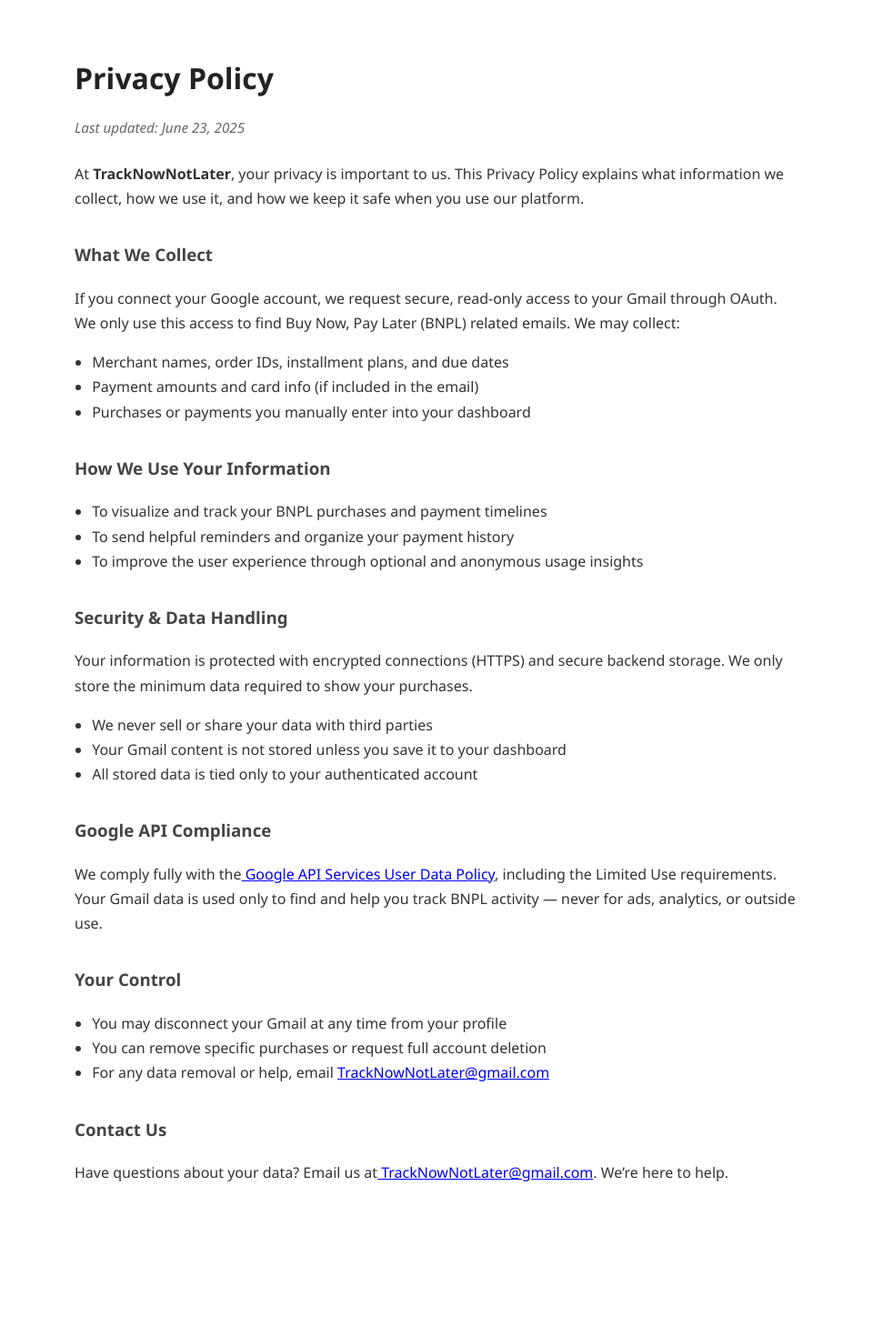
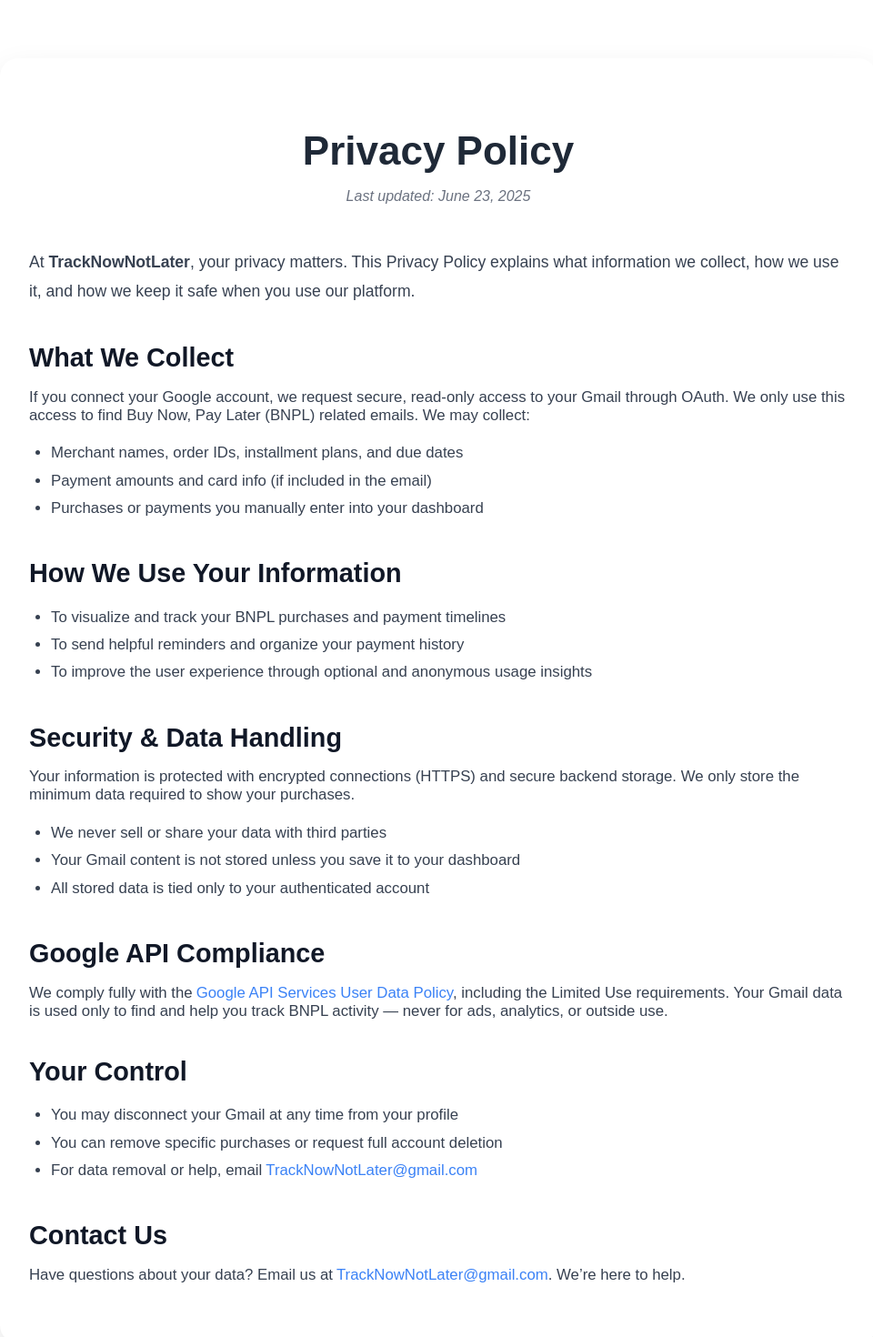
Before and after one commit to michelleduong03/TrackNowNotLater, a React (Create React App) app in the folder TNNL_Test/client/: page /privacy in a window 1280 px wide. Shown: the top 1470 px of the page at 91% size, without its empty margins (158-1118 px from the left). Before the commit the page ends 1351 px from the top, so only its background shows below. Built offline with nearby package versions, Linux system fonts and the light colour scheme.

Commit message:
updated privacy ui

```diff
--- a/TNNL_Test/client/src/components/PrivacyPolicy.js
+++ b/TNNL_Test/client/src/components/PrivacyPolicy.js
@@ -1,77 +1,188 @@
+// import React from 'react';
+
+// const PrivacyPolicy = () => {
+//   return (
+//     <div
+//       style={{
+//         padding: '2rem',
+//         maxWidth: '800px',
+//         margin: 'auto',
+//         fontFamily: "'Segoe UI', Tahoma, Geneva, Verdana, sans-serif",
+//         lineHeight: '1.7',
+//         color: '#333'
+//       }}
+//     >
+//       <h2 style={{ fontSize: '2rem', marginBottom: '0.5rem', color: '#222' }}>Privacy Policy</h2>
+//       <p style={{ fontSize: '0.95rem', color: '#666', marginBottom: '1.5rem' }}>
+//         <em>Last updated: June 23, 2025</em>
+//       </p>
+
+//       <p>
+//         At <strong>TrackNowNotLater</strong>, your privacy is important to us. This Privacy Policy explains what information we collect, how we use it, and how we keep it safe when you use our platform.
+//       </p>
+
+//       <h3 style={{ marginTop: '2rem', color: '#444' }}>What We Collect</h3>
+//       <p>
+//         If you connect your Google account, we request secure, read-only access to your Gmail through OAuth. We only use this access to find Buy Now, Pay Later (BNPL) related emails. We may collect:
+//       </p>
+//       <ul style={{ paddingLeft: '1.2rem' }}>
+//         <li>Merchant names, order IDs, installment plans, and due dates</li>
+//         <li>Payment amounts and card info (if included in the email)</li>
+//         <li>Purchases or payments you manually enter into your dashboard</li>
+//       </ul>
+
+//       <h3 style={{ marginTop: '2rem', color: '#444' }}>How We Use Your Information</h3>
+//       <ul style={{ paddingLeft: '1.2rem' }}>
+//         <li>To visualize and track your BNPL purchases and payment timelines</li>
+//         <li>To send helpful reminders and organize your payment history</li>
+//         <li>To improve the user experience through optional and anonymous usage insights</li>
+//       </ul>
+
+//       <h3 style={{ marginTop: '2rem', color: '#444' }}>Security & Data Handling</h3>
+//       <p>
+//         Your information is protected with encrypted connections (HTTPS) and secure backend storage. We only store the minimum data required to show your purchases.
+//       </p>
+//       <ul style={{ paddingLeft: '1.2rem' }}>
+//         <li>We never sell or share your data with third parties</li>
+//         <li>Your Gmail content is not stored unless you save it to your dashboard</li>
+//         <li>All stored data is tied only to your authenticated account</li>
+//       </ul>
+
+//       <h3 style={{ marginTop: '2rem', color: '#444' }}>Google API Compliance</h3>
+//       <p>
+//         We comply fully with the
+//         <a
+//           href="https://developers.google.com/terms/api-services-user-data-policy"
+//           target="_blank"
+//           rel="noopener noreferrer"
+//         >
+//           &nbsp;Google API Services User Data Policy
+//         </a>, including the Limited Use requirements. Your Gmail data is used only to find and help you track BNPL activity — never for ads, analytics, or outside use.
+//       </p>
+
+//       <h3 style={{ marginTop: '2rem', color: '#444' }}>Your Control</h3>
+//       <ul style={{ paddingLeft: '1.2rem' }}>
+//         <li>You may disconnect your Gmail at any time from your profile</li>
+//         <li>You can remove specific purchases or request full account deletion</li>
+//         <li>For any data removal or help, email <a href="mailto:TrackNowNotLater@gmail.com">TrackNowNotLater@gmail.com</a></li>
+//       </ul>
+
+//       <h3 style={{ marginTop: '2rem', color: '#444' }}>Contact Us</h3>
+//       <p>
+//         Have questions about your data? Email us at
+//         <a href="mailto:TrackNowNotLater@gmail.com"> TrackNowNotLater@gmail.com</a>. We’re here to help.
+//       </p>
+//     </div>
+//   );
+// };
+
+// export default PrivacyPolicy;
 import React from 'react';
 
 const PrivacyPolicy = () => {
   return (
     <div
       style={{
-        padding: '2rem',
-        maxWidth: '800px',
-        margin: 'auto',
-        fontFamily: "'Segoe UI', Tahoma, Geneva, Verdana, sans-serif",
-        lineHeight: '1.7',
-        color: '#333'
+        maxWidth: '900px',
+        margin: '4rem auto',
+        padding: '3rem 2rem',
+        background: '#fff',
+        borderRadius: '20px',
+        boxShadow: '0 15px 35px rgba(0, 0, 0, 0.1)',
+        fontFamily: "'Poppins', sans-serif",
+        color: '#1a202c',
       }}
     >
-      <h2 style={{ fontSize: '2rem', marginBottom: '0.5rem', color: '#222' }}>Privacy Policy</h2>
-      <p style={{ fontSize: '0.95rem', color: '#666', marginBottom: '1.5rem' }}>
+      <h1 style={{ fontSize: '2.75rem', marginBottom: '1rem', color: '#1f2937', textAlign: 'center' }}>
+        Privacy Policy
+      </h1>
+      <p style={{ textAlign: 'center', color: '#6b7280', fontSize: '1rem', marginBottom: '3rem' }}>
         <em>Last updated: June 23, 2025</em>
       </p>
 
-      <p>
-        At <strong>TrackNowNotLater</strong>, your privacy is important to us. This Privacy Policy explains what information we collect, how we use it, and how we keep it safe when you use our platform.
+      <section style={{ marginBottom: '2.5rem' }}>
+        <p style={{ fontSize: '1.1rem', lineHeight: '1.8', color: '#374151' }}>
+          At <strong>TrackNowNotLater</strong>, your privacy matters. This Privacy Policy explains what information we collect, how we use it, and how we keep it safe when you use our platform.
         </p>
+      </section>
 
-      <h3 style={{ marginTop: '2rem', color: '#444' }}>What We Collect</h3>
-      <p>
+      <section style={{ marginBottom: '2.5rem' }}>
+        <h2 style={{ fontSize: '1.8rem', marginBottom: '1rem', color: '#111827' }}>What We Collect</h2>
+        <p style={{ fontSize: '1.05rem', color: '#374151', marginBottom: '1rem' }}>
           If you connect your Google account, we request secure, read-only access to your Gmail through OAuth. We only use this access to find Buy Now, Pay Later (BNPL) related emails. We may collect:
         </p>
-      <ul style={{ paddingLeft: '1.2rem' }}>
+        <ul style={{ paddingLeft: '1.5rem', lineHeight: '1.8', fontSize: '1.05rem', color: '#374151' }}>
           <li>Merchant names, order IDs, installment plans, and due dates</li>
           <li>Payment amounts and card info (if included in the email)</li>
           <li>Purchases or payments you manually enter into your dashboard</li>
         </ul>
+      </section>
 
-      <h3 style={{ marginTop: '2rem', color: '#444' }}>How We Use Your Information</h3>
-      <ul style={{ paddingLeft: '1.2rem' }}>
+      <section style={{ marginBottom: '2.5rem' }}>
+        <h2 style={{ fontSize: '1.8rem', marginBottom: '1rem', color: '#111827' }}>How We Use Your Information</h2>
+        <ul style={{ paddingLeft: '1.5rem', lineHeight: '1.8', fontSize: '1.05rem', color: '#374151' }}>
           <li>To visualize and track your BNPL purchases and payment timelines</li>
           <li>To send helpful reminders and organize your payment history</li>
           <li>To improve the user experience through optional and anonymous usage insights</li>
         </ul>
+      </section>
 
-      <h3 style={{ marginTop: '2rem', color: '#444' }}>Security & Data Handling</h3>
-      <p>
+      <section style={{ marginBottom: '2.5rem' }}>
+        <h2 style={{ fontSize: '1.8rem', marginBottom: '1rem', color: '#111827' }}>Security & Data Handling</h2>
+        <p style={{ fontSize: '1.05rem', color: '#374151', marginBottom: '1rem' }}>
           Your information is protected with encrypted connections (HTTPS) and secure backend storage. We only store the minimum data required to show your purchases.
         </p>
-      <ul style={{ paddingLeft: '1.2rem' }}>
+        <ul style={{ paddingLeft: '1.5rem', lineHeight: '1.8', fontSize: '1.05rem', color: '#374151' }}>
           <li>We never sell or share your data with third parties</li>
           <li>Your Gmail content is not stored unless you save it to your dashboard</li>
           <li>All stored data is tied only to your authenticated account</li>
         </ul>
+      </section>
 
-      <h3 style={{ marginTop: '2rem', color: '#444' }}>Google API Compliance</h3>
-      <p>
+      <section style={{ marginBottom: '2.5rem' }}>
+        <h2 style={{ fontSize: '1.8rem', marginBottom: '1rem', color: '#111827' }}>Google API Compliance</h2>
+        <p style={{ fontSize: '1.05rem', color: '#374151' }}>
           We comply fully with the
           <a
             href="https://developers.google.com/terms/api-services-user-data-policy"
             target="_blank"
             rel="noopener noreferrer"
+            style={{ color: '#3b82f6', textDecoration: 'none', marginLeft: '4px' }}
           >
-          &nbsp;Google API Services User Data Policy
+            Google API Services User Data Policy
           </a>, including the Limited Use requirements. Your Gmail data is used only to find and help you track BNPL activity — never for ads, analytics, or outside use.
         </p>
+      </section>
 
-      <h3 style={{ marginTop: '2rem', color: '#444' }}>Your Control</h3>
-      <ul style={{ paddingLeft: '1.2rem' }}>
+      <section style={{ marginBottom: '2.5rem' }}>
+        <h2 style={{ fontSize: '1.8rem', marginBottom: '1rem', color: '#111827' }}>Your Control</h2>
+        <ul style={{ paddingLeft: '1.5rem', lineHeight: '1.8', fontSize: '1.05rem', color: '#374151' }}>
           <li>You may disconnect your Gmail at any time from your profile</li>
           <li>You can remove specific purchases or request full account deletion</li>
-        <li>For any data removal or help, email <a href="mailto:TrackNowNotLater@gmail.com">TrackNowNotLater@gmail.com</a></li>
+          <li>
+            For data removal or help, email
+            <a
+              href="mailto:TrackNowNotLater@gmail.com"
+              style={{ color: '#3b82f6', textDecoration: 'none', marginLeft: '4px' }}
+            >
+              TrackNowNotLater@gmail.com
+            </a>
+          </li>
         </ul>
+      </section>
 
-      <h3 style={{ marginTop: '2rem', color: '#444' }}>Contact Us</h3>
-      <p>
+      <section>
+        <h2 style={{ fontSize: '1.8rem', marginBottom: '1rem', color: '#111827' }}>Contact Us</h2>
+        <p style={{ fontSize: '1.05rem', color: '#374151' }}>
           Have questions about your data? Email us at
-        <a href="mailto:TrackNowNotLater@gmail.com"> TrackNowNotLater@gmail.com</a>. We’re here to help.
+          <a
+            href="mailto:TrackNowNotLater@gmail.com"
+            style={{ color: '#3b82f6', textDecoration: 'none', marginLeft: '4px' }}
+          >
+            TrackNowNotLater@gmail.com
+          </a>. We’re here to help.
         </p>
+      </section>
     </div>
   );
 };
```
Lines whose indentation alone changed are shown as unchanged.
